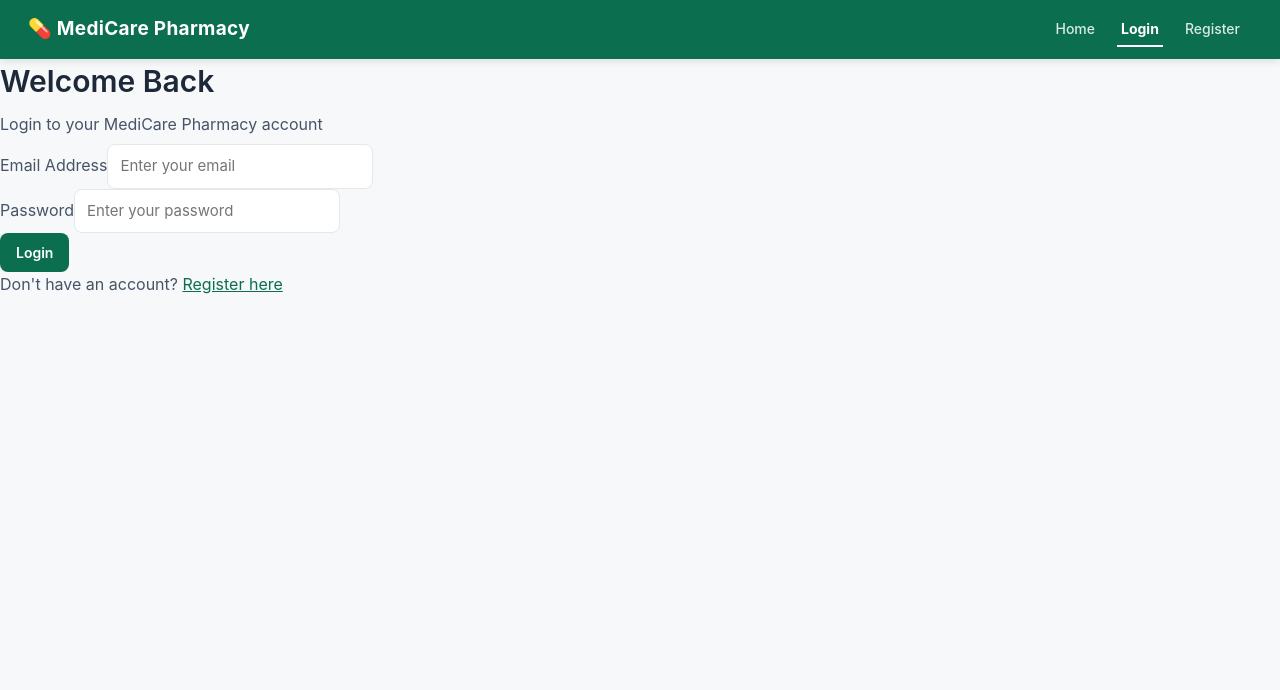
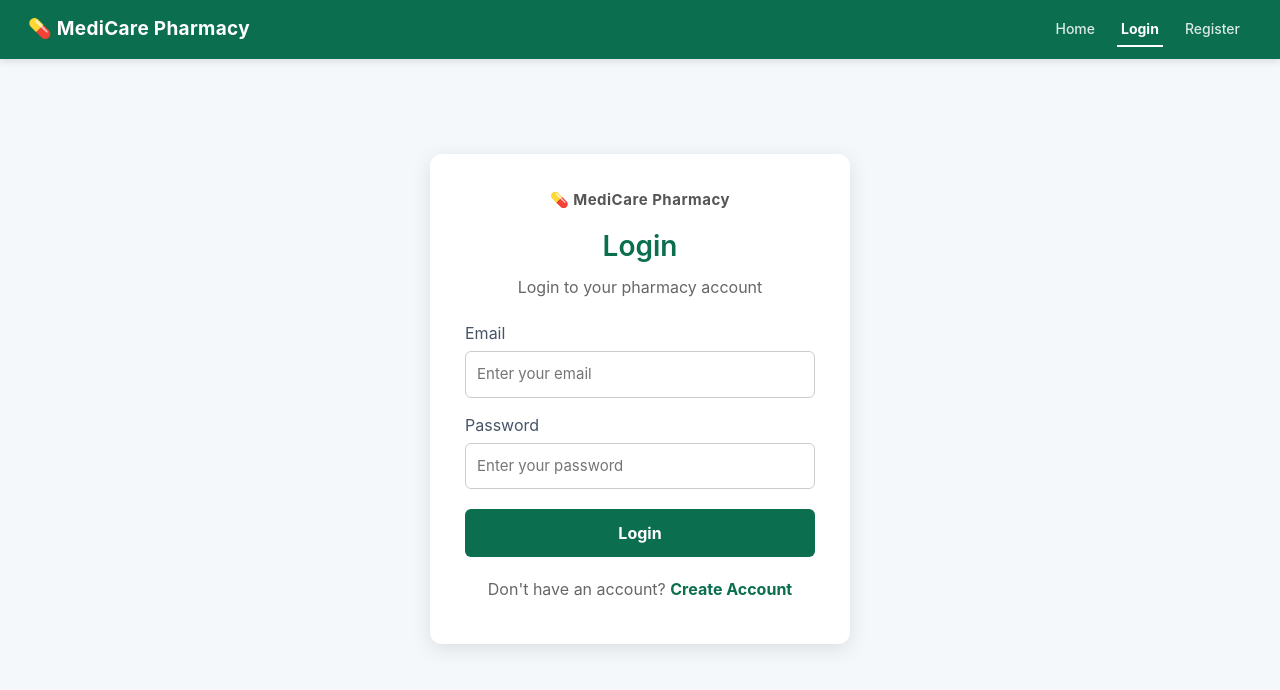
Before and after one commit to niharikavadla18/pharmacy-frontend, a React (Vite) app: page /login in a window 1280 px wide. Shown: the top 690 px of the page. Built offline with nearby package versions, Linux system fonts and the light colour scheme.

Commit message:
Fix login API

```diff
--- a/src/pages/Login.jsx
+++ b/src/pages/Login.jsx
@@ -1,37 +1,35 @@
 import { useState } from "react";
 import axios from "axios";
-import { useNavigate, Link } from "react-router-dom";
+import { Link, useNavigate } from "react-router-dom";
 
-const API_URL = "https://pharmacy-backend-1-wreu.onrender.com";
+// Change the pharmacy name here
+const PHARMACY_NAME = "MediCare Pharmacy";
 
 function Login() {
-  const navigate = useNavigate();
 
     const [email, setEmail] = useState("");
     const [password, setPassword] = useState("");
-  const [message, setMessage] = useState("");
-  const [loading, setLoading] = useState(false);
+    const [successMessage, setSuccessMessage] = useState("");
 
-  const handleLogin = async (e) => {
-    e.preventDefault();
-    setMessage("");
+    const navigate = useNavigate();
 
-    if (!email.trim() || !password) {
-      setMessage("Please enter your email and password.");
+    const loginUser = async () => {
+
+        if (!email || !password) {
+            alert("Please enter email and password!");
             return;
         }
 
         try {
-      setLoading(true);
 
-      const response = await axios.post(`${API_URL}/user/login`, {
-        email: email.trim(),
-        password: password,
-      });
+            const response = await axios.post(
+                "https://pharmacy-backend-1-wreu.onrender.com/user/login",
+                { email: email, password: password }
+            );
 
             const data = response.data;
 
-      // Read the role from the login response.
+            // Read the role from the login response
             const roleValue =
                 data.role ??
                 data.user?.role ??
@@ -43,109 +41,189 @@ function Login() {
                 .replace(/^ROLE_/i, "")
                 .toUpperCase();
 
-      // Stop if the backend did not return a role.
+            // Do not redirect if the backend did not return a role
             if (role !== "ADMIN" && role !== "CUSTOMER") {
-        console.error("Login response:", data);
-        setMessage(
-          "Login succeeded, but the user role was not returned correctly. Please check the backend login response."
-        );
+                console.log("Login response:", data);
+                alert("Login successful, but user role is missing or incorrect. Please check the backend login response!");
                 return;
             }
 
-      // Preserve the backend response and store the normalized role.
+            // Preserve the original response and store the normalized role
             const userData = {
                 ...data,
-        ...(data.user && typeof data.user === "object"
-          ? data.user
-          : {}),
-        role: role,
+                role: role
             };
 
-      // Keep the token if the backend returns it.
-      const token = data.token ?? data.user?.token;
-
-      if (token) {
-        userData.token = token;
+            // Keep the original user object if one is returned
+            if (data.user && typeof data.user === "object") {
+                userData.user = {
+                    ...data.user,
+                    role: role
+                };
             }
 
-      localStorage.setItem("user", JSON.stringify(userData));
+            sessionStorage.setItem(
+                "user",
+                JSON.stringify(userData)
+            );
 
-      // Clear any old login information used by the application.
-      window.dispatchEvent(new Event("storage"));
+            window.dispatchEvent(new Event("authChanged"));
+
+            setSuccessMessage("Login successful! Redirecting...");
+
+            setTimeout(() => {
 
                 if (role === "ADMIN") {
-        navigate("/admin-dashboard", { replace: true });
+                    navigate("/admin-dashboard");
                 } else {
-        navigate("/customer-dashboard", { replace: true });
+                    navigate("/customer-dashboard");
                 }
+
+            }, 1000);
+
         } catch (error) {
-      console.error("Login error:", error.response?.data || error);
 
-      if (error.response?.status === 401) {
-        setMessage("Invalid email or password.");
-      } else if (error.response?.status === 403) {
-        setMessage(
-          "Access denied. Please check the backend login and security configuration."
-        );
-      } else {
-        setMessage(
-          error.response?.data?.message ||
-            "Login failed. Please try again."
-        );
-      }
-    } finally {
-      setLoading(false);
+            console.log(error);
+            alert("Invalid email or password!");
         }
     };
 
     return (
-    <div className="login-container">
-      <div className="login-card">
-        <h1>Welcome Back</h1>
-        <p>Login to your MediCare Pharmacy account</p>
 
-        {message && (
-          <div role="alert" className="login-message">
-            {message}
+        <div style={{
+            minHeight: "85vh",
+            display: "flex",
+            justifyContent: "center",
+            alignItems: "center",
+            backgroundColor: "#f4f8fb",
+            padding: "30px 20px"
+        }}>
+
+            <div style={{
+                width: "100%",
+                maxWidth: "420px",
+                backgroundColor: "white",
+                padding: "35px",
+                borderRadius: "12px",
+                boxShadow: "0 5px 20px rgba(0,0,0,0.10)"
+            }}>
+
+                <div style={{ textAlign: "center", marginBottom: "14px", fontWeight: "bold", fontSize: "15px", letterSpacing: "0.5px", color: "#555" }}>
+                    💊 {PHARMACY_NAME}
+                </div>
+
+                <h1 style={{
+                    fontSize: "28px",
+                    marginBottom: "8px",
+                    textAlign: "center",
+                    color: "#0b6e4f"
+                }}>
+                    Login
+                </h1>
+
+                <p style={{
+                    textAlign: "center",
+                    color: "#666",
+                    marginBottom: "22px"
+                }}>
+                    Login to your pharmacy account
+                </p>
+
+                {successMessage && (
+                    <div style={{
+                        backgroundColor: "#e8f5e9",
+                        color: "#2e7d32",
+                        border: "1px solid #a5d6a7",
+                        borderRadius: "8px",
+                        padding: "12px 15px",
+                        marginBottom: "18px",
+                        fontSize: "14px",
+                        fontWeight: "500",
+                        textAlign: "center"
+                    }}>
+                        ✓ {successMessage}
                     </div>
                 )}
 
-        <form onSubmit={handleLogin}>
-          <div className="form-group">
-            <label htmlFor="email">Email Address</label>
+                <label>Email</label>
+
                 <input
-              id="email"
                     type="email"
                     placeholder="Enter your email"
                     value={email}
                     onChange={(e) => setEmail(e.target.value)}
-              autoComplete="email"
-              required
+                    style={{
+                        width: "100%",
+                        padding: "11px",
+                        marginTop: "6px",
+                        marginBottom: "15px",
+                        border: "1px solid #ccc",
+                        borderRadius: "6px",
+                        boxSizing: "border-box"
+                    }}
                 />
-          </div>
 
-          <div className="form-group">
-            <label htmlFor="password">Password</label>
+                <label>Password</label>
+
                 <input
-              id="password"
                     type="password"
                     placeholder="Enter your password"
                     value={password}
                     onChange={(e) => setPassword(e.target.value)}
-              autoComplete="current-password"
-              required
+                    onKeyDown={(e) => {
+                        if (e.key === "Enter") {
+                            loginUser();
+                        }
+                    }}
+                    style={{
+                        width: "100%",
+                        padding: "11px",
+                        marginTop: "6px",
+                        marginBottom: "20px",
+                        border: "1px solid #ccc",
+                        borderRadius: "6px",
+                        boxSizing: "border-box"
+                    }}
                 />
+
+                <button
+                    onClick={loginUser}
+                    style={{
+                        width: "100%",
+                        padding: "12px",
+                        backgroundColor: "#0b6e4f",
+                        color: "white",
+                        border: "none",
+                        borderRadius: "6px",
+                        fontSize: "16px",
+                        fontWeight: "bold",
+                        cursor: "pointer"
+                    }}
+                >
+                    Login
+                </button>
+
+                <p style={{
+                    textAlign: "center",
+                    marginTop: "20px",
+                    color: "#666"
+                }}>
+                    Don't have an account?{" "}
+
+                    <Link
+                        to="/register"
+                        style={{
+                            color: "#0b6e4f",
+                            fontWeight: "bold",
+                            textDecoration: "none"
+                        }}
+                    >
+                        Create Account
+                    </Link>
+                </p>
+
             </div>
 
-          <button type="submit" disabled={loading}>
-            {loading ? "Logging in..." : "Login"}
-          </button>
-        </form>
-
-        <p className="register-link">
-          Don't have an account? <Link to="/register">Register here</Link>
-        </p>
-      </div>
         </div>
     );
 }
```
Lines whose indentation alone changed are shown as unchanged.
